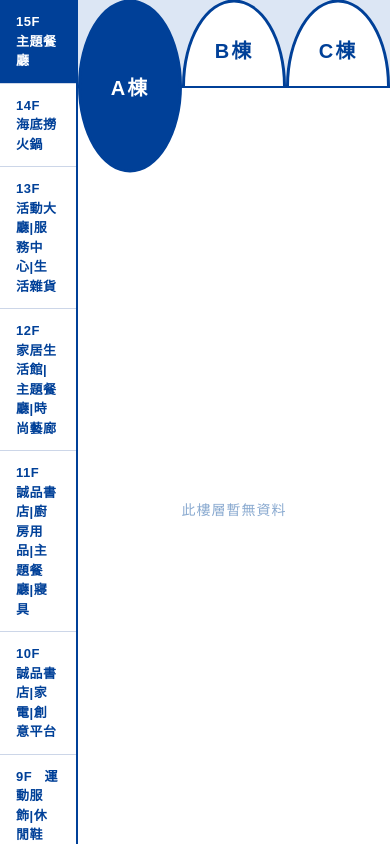
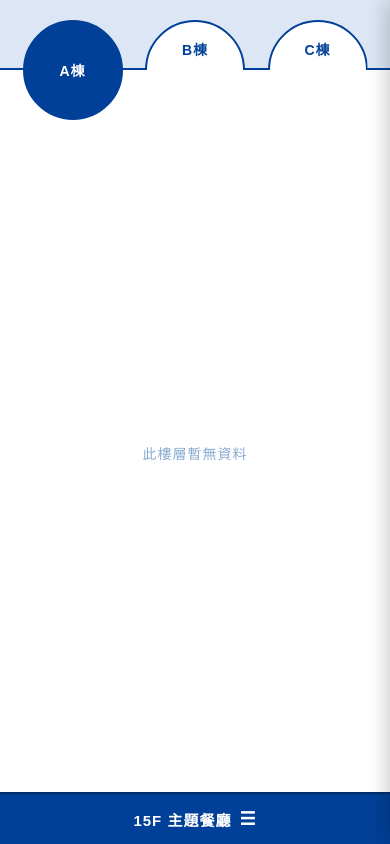
Before and after one commit to faypo/ChungyoOffical, a React (Vite) app in the folder dm-flipbook/: page /floor in a window 390 px wide. Built offline with nearby package versions, Linux system fonts and the light colour scheme.

Commit message:
[dev]新增樓面介紹手機版

```diff
--- a/dm-flipbook/src/components/FloorGuide.css
+++ b/dm-flipbook/src/components/FloorGuide.css
@@ -183,3 +183,151 @@
   color: #334d6e;
   line-height: 1.7;
 }
+
+/* ===== Mobile ===== */
+@media (max-width: 700px) {
+  .floor-guide {
+    flex-direction: column;
+    position: relative;
+  }
+
+  /* Right panel takes full width */
+  .floor-right {
+    width: 100%;
+    flex: 1;
+    padding-top: 0;
+    background: #fff;
+    overflow: hidden;
+    position: relative;
+  }
+
+  /* Fixed tab circles header
+     bar 高度 70px，圓圈從 top:20px 開始 (100px 圓心在 70px = 邊線位置)
+     → 非選中半圓底部剛好貼齊邊線 */
+  .floor-tabs {
+    position: fixed;
+    top: 0;
+    left: 0; right: 0;
+    height: 70px;
+    transform: none;
+    display: flex;
+    justify-content: space-evenly;
+    align-items: flex-start;
+    padding-top: 20px;
+    background: #dce6f4;
+    z-index: 100;
+    pointer-events: none;
+    border-bottom: 2px solid #004098;
+  }
+
+  /* Smaller circles on mobile */
+  .floor-tab-btn {
+    width: 100px; height: 100px;
+    border-width: 2px;
+    pointer-events: auto;
+  }
+
+  .floor-tab-label {
+    font-size: 14px;
+    letter-spacing: 1px;
+  }
+
+  /* Scrollable content: starts below active circle bottom (70px bar + 2px border + 50px circle peek) */
+  .floor-content {
+    position: absolute;
+    top: 122px;
+    left: 0; right: 0;
+    bottom: 52px; /* leave room for bottom floor bar */
+    overflow-y: auto;
+    padding: 12px 12px 20px;
+    border-top: none;
+    margin-top: 0;
+  }
+
+  /* Cards smaller on mobile */
+  .floor-card-logo {
+    width: 100px; height: 100px;
+  }
+
+  .floor-card-name { font-size: 16px; }
+
+  /* ── Floor menu button (bottom full-width bar) ── */
+  .floor-menu-btn {
+    position: fixed;
+    bottom: 0;
+    left: 0; right: 0;
+    z-index: 110;
+    display: flex;
+    align-items: center;
+    justify-content: center;
+    gap: 8px;
+    background: #004098;
+    color: #fff;
+    border: none;
+    border-top: 2px solid #002d6b;
+    padding: 14px 20px;
+    font-size: 15px;
+    font-weight: 700;
+    font-family: inherit;
+    cursor: pointer;
+    letter-spacing: 1px;
+  }
+  .floor-menu-btn-label {
+    overflow: hidden;
+    text-overflow: ellipsis;
+    white-space: nowrap;
+  }
+  .floor-menu-btn-icon { font-size: 18px; }
+
+  /* ── Floor drawer (slide in from right) ── */
+  .floor-drawer {
+    position: fixed;
+    top: 0; right: 0; bottom: 0;
+    width: 65%;
+    max-width: 260px;
+    background: #fff;
+    z-index: 200;
+    overflow-y: auto;
+    transform: translateX(100%);
+    transition: transform 0.28s ease;
+    box-shadow: -4px 0 20px rgba(0,0,0,0.2);
+  }
+  .floor-drawer.open {
+    transform: translateX(0);
+  }
+
+  .floor-drawer-header {
+    display: flex;
+    align-items: center;
+    justify-content: space-between;
+    padding: 14px 16px;
+    background: #004098;
+    color: #fff;
+    font-size: 14px;
+    font-weight: 700;
+    letter-spacing: 1px;
+    position: sticky;
+    top: 0;
+    z-index: 1;
+  }
+
+  .floor-drawer-close {
+    background: none;
+    border: none;
+    color: #fff;
+    font-size: 16px;
+    cursor: pointer;
+    padding: 2px 6px;
+    border-radius: 4px;
+    font-family: inherit;
+  }
+  .floor-drawer-close:hover { background: rgba(255,255,255,0.15); }
+
+  /* Backdrop */
+  .floor-drawer-backdrop {
+    position: fixed;
+    inset: 0;
+    background: rgba(0,0,0,0.4);
+    z-index: 199;
+  }
+}
--- a/dm-flipbook/src/components/FloorGuide.jsx
+++ b/dm-flipbook/src/components/FloorGuide.jsx
@@ -2,12 +2,27 @@ import React, { useState, useEffect } from 'react';
 import './FloorGuide.css';
 
 const BUILDINGS = ['A', 'B', 'C'];
+
+function useIsMobile() {
+  const [isMobile, setIsMobile] = useState(
+    () => window.matchMedia('(max-width: 700px)').matches
+  );
+  useEffect(() => {
+    const mq = window.matchMedia('(max-width: 700px)');
+    const handler = (e) => setIsMobile(e.matches);
+    mq.addEventListener('change', handler);
+    return () => mq.removeEventListener('change', handler);
+  }, []);
+  return isMobile;
+}
 
 export default function FloorGuide() {
   const [data, setData] = useState(null);
   const [loading, setLoading] = useState(true);
   const [selectedBuilding, setSelectedBuilding] = useState('A');
   const [selectedFloor, setSelectedFloor] = useState(null);
+  const [floorDrawerOpen, setFloorDrawerOpen] = useState(false);
+  const isMobile = useIsMobile();
 
   useEffect(() => {
     fetch('/floor-guide.json')
@@ -24,10 +39,41 @@ export default function FloorGuide() {
   if (!data)   return <div className="page-status page-error">資料載入失敗</div>;
 
   const counters = data.counters?.[selectedBuilding]?.[selectedFloor] ?? [];
+  const currentFloorLabel = data.floors.find(f => f.id === selectedFloor)?.label ?? '';
+
+  const handleFloorSelect = (id) => {
+    setSelectedFloor(id);
+    setFloorDrawerOpen(false);
+  };
 
   return (
     <div className="floor-guide">
-      {/* Left: floor list (1/5) */}
+      {/* ── Mobile: floor drawer overlay ── */}
+      {isMobile && (
+        <>
+          {floorDrawerOpen && (
+            <div className="floor-drawer-backdrop" onClick={() => setFloorDrawerOpen(false)} />
+          )}
+          <div className={`floor-drawer${floorDrawerOpen ? ' open' : ''}`}>
+            <div className="floor-drawer-header">
+              <span>選擇樓層</span>
+              <button className="floor-drawer-close" onClick={() => setFloorDrawerOpen(false)}>✕</button>
+            </div>
+            {data.floors.map(f => (
+              <button
+                key={f.id}
+                className={`floor-list-item${selectedFloor === f.id ? ' active' : ''}`}
+                onClick={() => handleFloorSelect(f.id)}
+              >
+                {f.label}
+              </button>
+            ))}
+          </div>
+        </>
+      )}
+
+      {/* ── Desktop: left floor list ── */}
+      {!isMobile && (
         <div className="floor-list">
           {data.floors.map(f => (
             <button
@@ -39,10 +85,11 @@ export default function FloorGuide() {
             </button>
           ))}
         </div>
+      )}
 
-      {/* Right: building tabs + content (4/5) */}
+      {/* Right: building tabs + content */}
       <div className="floor-right">
-        {/* Content — rendered FIRST so tabs paint on top without needing z-index */}
+        {/* Content — rendered FIRST so tabs paint on top */}
         <div className="floor-content">
           {counters.length === 0 ? (
             <div className="floor-empty">此樓層暫無資料</div>
@@ -74,7 +121,7 @@ export default function FloorGuide() {
           )}
         </div>
 
-        {/* Tab circles — rendered AFTER content so they paint on top naturally */}
+        {/* Tab circles */}
         <div className="floor-tabs">
           {BUILDINGS.map(b => (
             <button
@@ -86,6 +133,14 @@ export default function FloorGuide() {
             </button>
           ))}
         </div>
+
+        {/* Mobile: floor menu button (top-right) */}
+        {isMobile && (
+          <button className="floor-menu-btn" onClick={() => setFloorDrawerOpen(true)}>
+            <span className="floor-menu-btn-label">{currentFloorLabel || '樓層'}</span>
+            <span className="floor-menu-btn-icon">☰</span>
+          </button>
+        )}
       </div>
     </div>
   );
```
Lines whose indentation alone changed are shown as unchanged.
